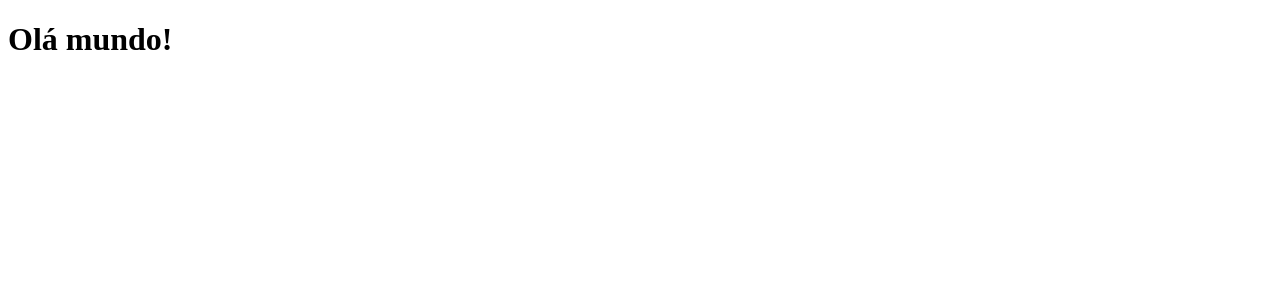
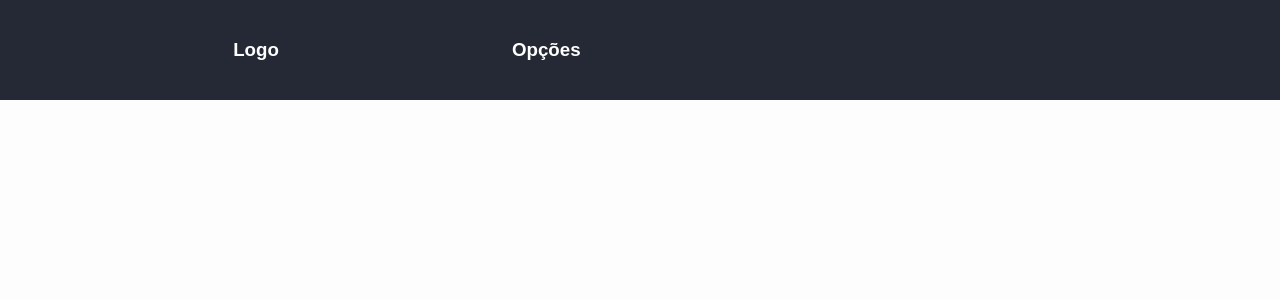
Before and after one commit to Samuelrlm/hvex-project, a React (Vite) app: page / in a window 1280 px wide. Shown: the top 300 px of the page. Built offline with nearby package versions, Linux system fonts and the light colour scheme.

Commit message:
Criar sistema rotas/global style/pages/components

```diff
--- a/package.json
+++ b/package.json
@@ -10,11 +10,14 @@
   },
   "dependencies": {
     "react": "^18.2.0",
-    "react-dom": "^18.2.0"
+    "react-dom": "^18.2.0",
+    "react-router-dom": "^6.9.0",
+    "styled-components": "^5.3.9"
   },
   "devDependencies": {
     "@types/react": "^18.0.28",
     "@types/react-dom": "^18.0.11",
+    "@types/styled-components": "^5.1.26",
     "@vitejs/plugin-react": "^3.1.0",
     "typescript": "^4.9.3",
     "vite": "^4.2.0"
--- a/src/App.tsx
+++ b/src/App.tsx
@@ -1,8 +1,18 @@
+import {BrowserRouter as Router, Routes, Route} from 'react-router-dom'
+import MainPage from './pages/mainPage'
+import { GlobalStyle } from './styles/global'
 
 function App() {
   return (
-    <h1>Olá mundo!</h1>
-  )
+    <>
+      <GlobalStyle/>
+      <Router>
+        <Routes>
+          <Route path="/" element={<MainPage/>}/>
+        </Routes>
+      </Router>
+    </>
+    )
 }
 
 export default App
--- /dev/null
+++ b/src/pages/components/Topmenu/index.tsx
@@ -0,0 +1,14 @@
+import { ContainerMenu, LeftArea } from "./styles";
+
+export default function TopMenu(){
+    return(
+        <ContainerMenu>
+            <LeftArea>
+                <h3>Logo</h3>
+            </LeftArea>
+            <div className="right">
+                <h3>Opções</h3>
+            </div>
+        </ContainerMenu>
+    )
+}
--- /dev/null
+++ b/src/pages/components/Topmenu/styles.ts
@@ -0,0 +1,23 @@
+import styled from "styled-components";
+
+export const ContainerMenu = styled.div`
+    display: flex;
+    align-items: center;
+    position: fixed;
+    width: 100%;
+    height: 100px;
+    background: #252835;
+    color: #ffffff;
+`
+
+export const LeftArea = styled.div`
+    display: flex;
+    align-items: center;
+    justify-content: center;
+    width: 40%;
+    height: 100%;
+`
+
+export const RightArea = styled.div`
+
+`
--- /dev/null
+++ b/src/pages/mainPage/index.tsx
@@ -0,0 +1,10 @@
+import TopMenu from "../components/Topmenu";
+import { ContainerMain } from "./styles";
+
+export default function MainPage(){
+    return(
+        <ContainerMain>
+            <TopMenu/>
+        </ContainerMain>
+    )
+}
--- /dev/null
+++ b/src/pages/mainPage/styles.ts
@@ -0,0 +1,7 @@
+import styled from "styled-components";
+
+export const ContainerMain = styled.div`
+    width: 100%;
+    height: 100%;
+
+`
--- /dev/null
+++ b/src/styles/global.ts
@@ -0,0 +1,13 @@
+import { createGlobalStyle} from 'styled-components'
+
+export const GlobalStyle = createGlobalStyle`
+  * {
+    margin: 0;
+    padding: 0;
+    box-sizing: border-box;
+  }
+  body {
+    font-family: 'Montserrat', sans-serif;
+    background: #FDFDFD;
+  }
+`
```
Also changed, not shown: 1 other file (tests, documents, lock files or other folders).
